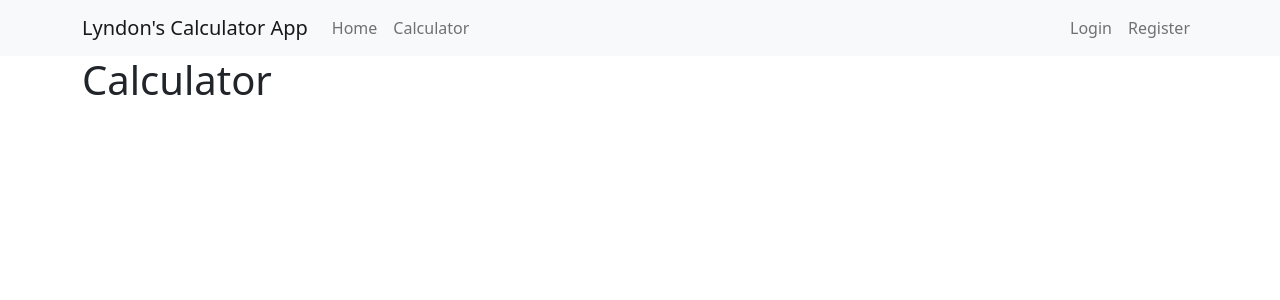
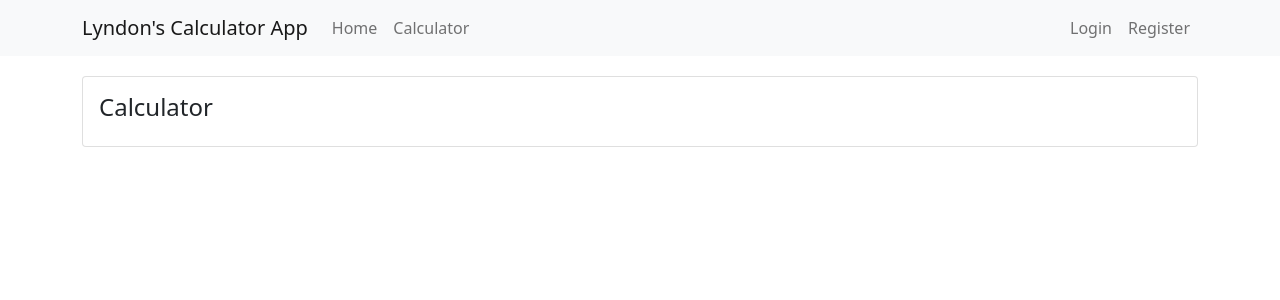
Before and after one commit to WXLyndon/react-calculator-app, a React (Create React App) app: page /calculator in a window 1280 px wide. Shown: the top 300 px of the page. Built offline with nearby package versions, Linux system fonts and the light colour scheme.

Commit message:
Implement a ContentBase component as a content style template for other content components (Using Card in bootstrap).

```diff
--- a/src/components/contents/Calculator.jsx
+++ b/src/components/contents/Calculator.jsx
@@ -1,9 +1,10 @@
 import React, { Component } from "react";
+import ContentBase from "./ContentBase";
 
 class Calculator extends Component {
   state = {};
   render() {
-    return <h1>Calculator</h1>;
+    return <ContentBase>Calculator</ContentBase>;
   }
 }
 
--- /dev/null
+++ b/src/components/contents/ContentBase.js
@@ -0,0 +1,16 @@
+import React, { Component } from "react";
+
+class ContentBase extends Component {
+  state = {};
+  render() {
+    return (
+      <div className="card" style={{ marginTop: "20px" }}>
+        <div className="card-body">
+          <h4>{this.props.children}</h4>
+        </div>
+      </div>
+    );
+  }
+}
+
+export default ContentBase;
--- a/src/components/contents/Home.jsx
+++ b/src/components/contents/Home.jsx
@@ -1,9 +1,10 @@
 import React, { Component } from "react";
+import ContentBase from "./ContentBase";
 
 class Home extends Component {
   state = {};
   render() {
-    return <h1>Home</h1>;
+    return <ContentBase>Home</ContentBase>;
   }
 }
 
--- a/src/components/contents/Login.jsx
+++ b/src/components/contents/Login.jsx
@@ -1,9 +1,10 @@
 import React, { Component } from "react";
+import ContentBase from "./ContentBase";
 
 class Login extends Component {
   state = {};
   render() {
-    return <h1>Login</h1>;
+    return <ContentBase>Login</ContentBase>;
   }
 }
 
--- a/src/components/contents/NotFound.jsx
+++ b/src/components/contents/NotFound.jsx
@@ -1,9 +1,10 @@
 import React, { Component } from "react";
+import ContentBase from "./ContentBase";
 
 class NotFound extends Component {
   state = {};
   render() {
-    return <h1>NotFound</h1>;
+    return <ContentBase>404-NotFound</ContentBase>;
   }
 }
 
--- a/src/components/contents/Register.jsx
+++ b/src/components/contents/Register.jsx
@@ -1,9 +1,10 @@
 import React, { Component } from "react";
+import ContentBase from "./ContentBase";
 
 class Register extends Component {
   state = {};
   render() {
-    return <h1>Register</h1>;
+    return <ContentBase>Register</ContentBase>;
   }
 }
 
```
